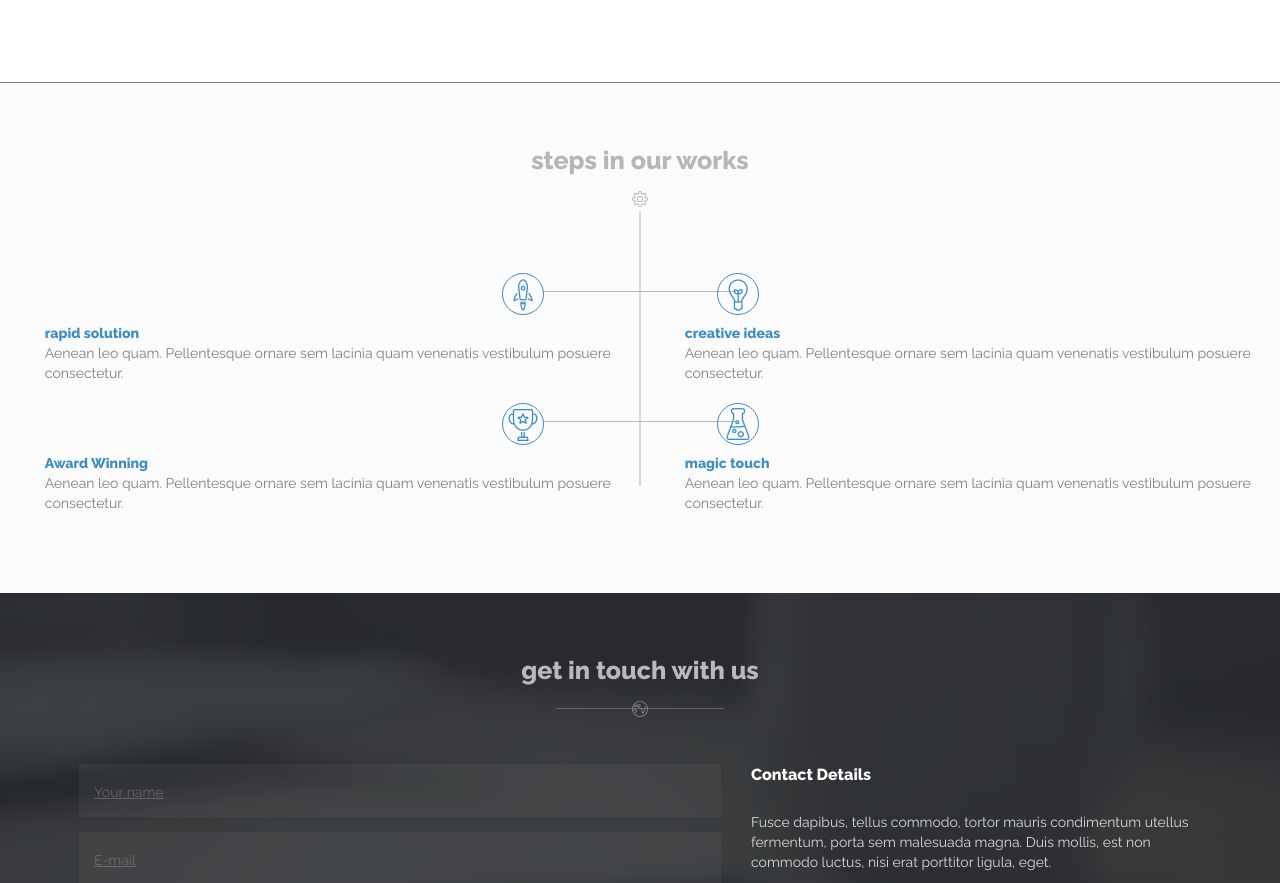
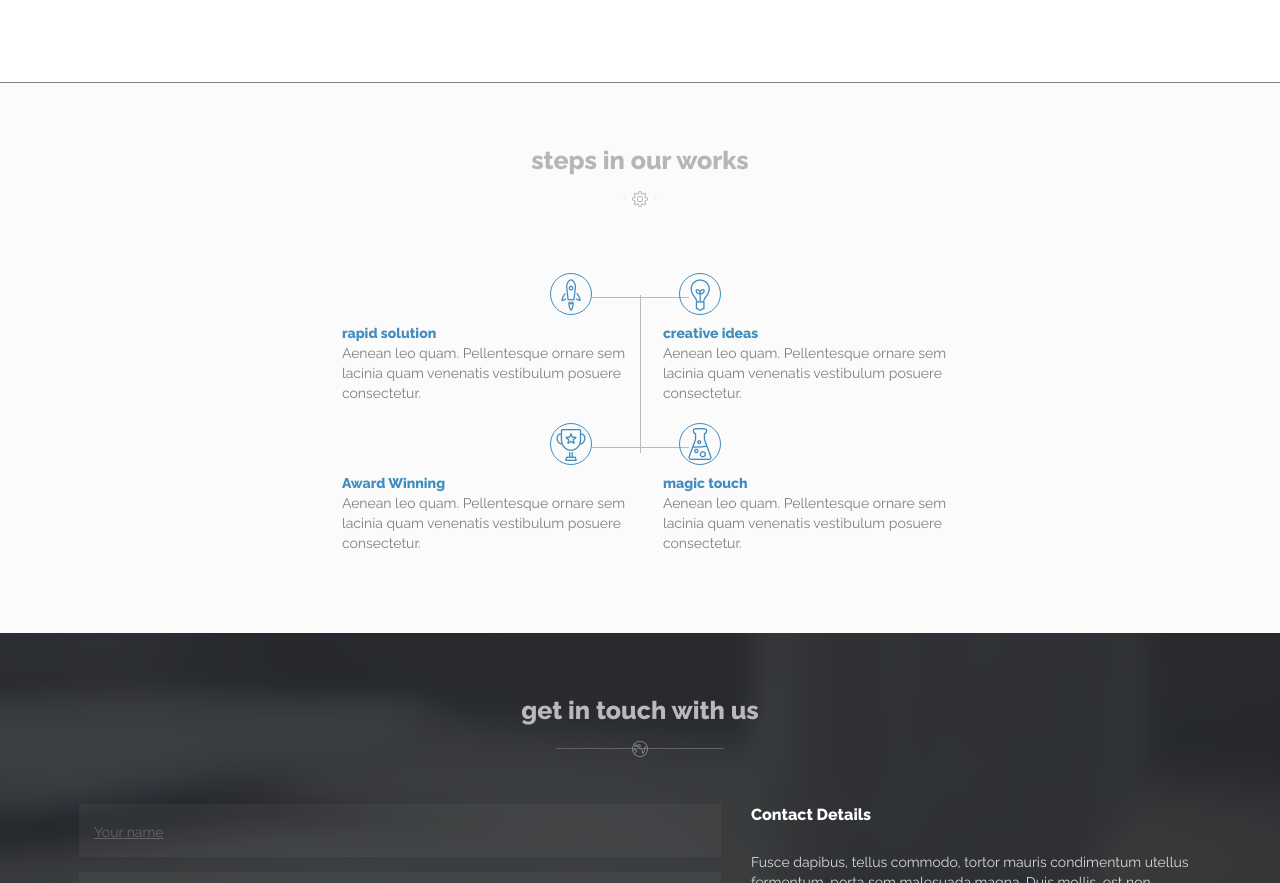
Before and after one commit to AlLosevK/slowaveTemplate, a plain HTML site: page index.html in a window 1280 px wide. Shown: the part 2948-3831 px from the top of the page. Drawn offline with nearby package versions, Linux system fonts and the light colour scheme; a web font is replaced by a local one.

Commit message:
Final flex grid

```diff
--- a/css/style.css
+++ b/css/style.css
@@ -575,7 +575,7 @@ body {
     -ms-flex-direction: row;
     -o-flex-direction: row;
     flex-direction: row;
-    align-items: center;
+    justify-content: center;
 }
 .features-row{
     display: -webkit-flex;
@@ -588,6 +588,19 @@ body {
     -ms-flex-direction: column;
     -o-flex-direction: column;
     flex-direction: column;
+    justify-content: center;
+    width: 25%;
+}
+.features__container_flex .features-row:nth-child(2n) div{
+    padding-right: 7%;
+    text-align: right;
+}
+.features__container_flex .features-row:nth-child(2n) div{
+    padding-left: 7%;
+}
+.features-row-strip{
+    width: 1px;
+    padding: 3.25% 0 7.83%;
 }
 .empty-div{
     -webkit-flex: 1 2 25%;
@@ -595,18 +608,7 @@ body {
     -ms-flex: 1 2 25%;
     -o-flex: 1 2 25%;
     flex: 1 2 25%;
-    height: 19px;
-}
-
-.features:before {
-    content: '';
-    position: absolute;
-    top: 22%;
-    left: 50%;
-    transform: translate(-50%, 0);
-    width: 1px;
-    height: 57%;
-    background-color: #bababa;
+    height: 150px;
 }
 
 .features-title {
@@ -751,6 +753,11 @@ body {
     color: #7f7f7f;
     text-align: left;
     margin: 0;
+}
+.strip{
+    width: 1px;
+    height: 100%;
+    background-color: #bababa;
 }
 
 .contacts {
@@ -1014,14 +1021,6 @@ body {
     .features-md {
         display: none;
     }
-    /*.features-step-ideas:before,
-    .features-step-solution:before,
-    .features-step-touch:before,
-    .features-step-winning:before,*/
-    .features:before {
-        top: 230px;
-        height: 55%;
-    }
     .contacts-form input:not([type="submit"]) {
         padding: 1%;
         height: 10%;
--- a/index.html
+++ b/index.html
@@ -180,6 +180,9 @@
                             <p class="features-step-content">Aenean leo quam. Pellentesque ornare sem lacinia quam venenatis vestibulum posuere consectetur.</p>
                         </div>
                     </div>
+                    <div class="features-row features-row-strip">
+                        <div class="strip"></div>
+                    </div>
                     <div class="features-row">
                         <div class="features-step features-step-ideas">
                             <h3 class="features-step-title">creative ideas</h3>
```
